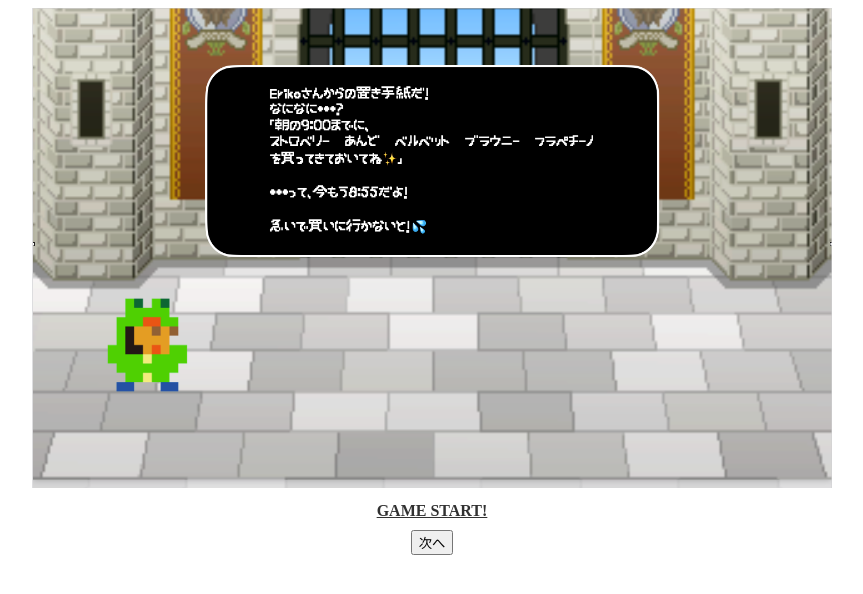
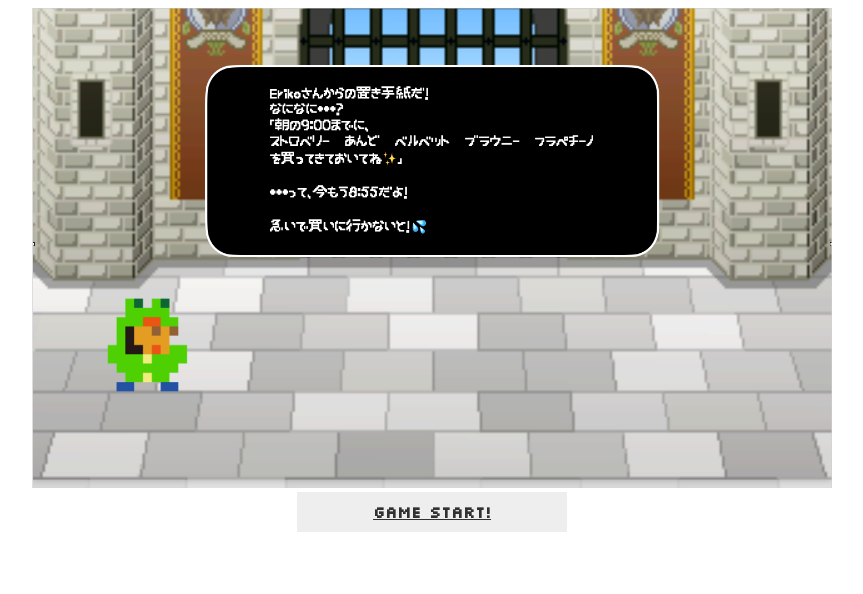
Before and after one commit to Numajiri-Mamiko/scroll_game_Otsukai, a website: page index.html in a window 1280 px wide. Shown: the whole page, without its empty margins (208-1071 px from the left). Drawn offline with Linux system fonts and the light colour scheme.

Commit message:
feat: GAMESTART butten and CSS

```diff
--- a/index.html
+++ b/index.html
@@ -3,6 +3,9 @@
 
 <head>
   <meta charset="utf-8">
+  <link rel="preconnect" href="https://fonts.googleapis.com">
+  <link rel="preconnect" href="https://fonts.gstatic.com" crossorigin>
+  <link href="https://fonts.googleapis.com/css2?family=Silkscreen&display=swap" rel="stylesheet">
   <title>エリコからのおつかい</title>
   <meta name="viewport" content="width=device-width, initial-scale=1, shrink-to-fit=no">
   <link rel="stylesheet" href="styles.css">
@@ -16,8 +19,8 @@
   <canvas id="canvas", width="800px", height="480px"></canvas>
 
   <div class ="button_First">
-    <a href="#">GAME START!</a>
-    <button type="submit" id="next-btn">次へ</button>
+    <a href="#" id="next-btn">GAME START!</a>
+    <!-- <button type="submit" id="next-btn">次へ</button> -->
   </div>
   <div>
     <button type="submit" id="return2-btn">戻る</button>
--- a/styles.css
+++ b/styles.css
@@ -44,31 +44,50 @@ button:hover{
 }
 
 .button_First a {
+  font-family: 'Silkscreen', cursive;
   position: relative;
   display: flex;
   justify-content: space-around;
   align-items: center;
   margin: 0 auto;
-  max-width: 200px;
+  max-width: 220px;
   padding: 10px 25px;
   color: #313131;
   transition: 0.3s ease-in-out;
   font-weight: 600;
-  z-index: 1;
+  background: #eee;
 }
-
+.button_First a:hover {
+  background: #ebfcfe;
+  color: #6bb6ff;
+}
+.button_First a:before, .button_First a:after {
+box-sizing: inherit;
+content: "";
+position: absolute;
+border: 2px solid transparent;
+width: 0;
+height: 0;
+}
+.button_First a:before {
+top: 0;
+left: 0;
+}
 .button_First a:after {
-  background: linear-gradient(to right, #e55d87, #5fc3e4);
-  width: 0px;
-  height: 23px;
-  position: absolute;
-  content: "";
-  display: block;
-  transition: all 200ms ease-in-out;
-  bottom: 0px;
-  z-index: -1;
+bottom: 0;
+right: 0;
 }
-
+.button_First a:hover:before, .button_First a:hover:after {
+width: 100%;
+height: 100%;
+}
+.button_First a:hover:before {
+border-top-color: #6bb6ff;
+border-right-color: #6bb6ff;
+transition: width 0.15s ease-out, height 0.15s ease-out 0.15s;
+}
 .button_First a:hover:after {
-  width: 100%;
+border-bottom-color: #6bb6ff;
+border-left-color: #6bb6ff;
+transition: border-color 0s ease-out 0.2s, width 0.15s ease-out 0.2s, height 0.15s ease-out 0.3s;
 }
```
